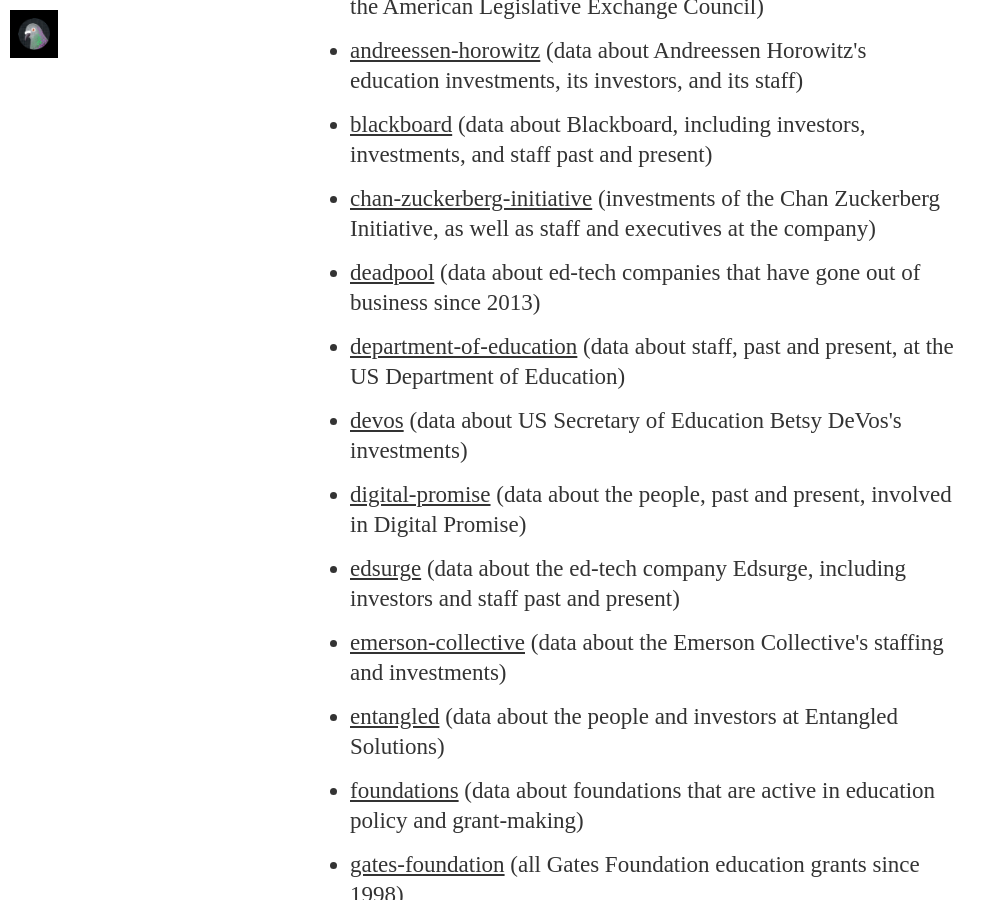
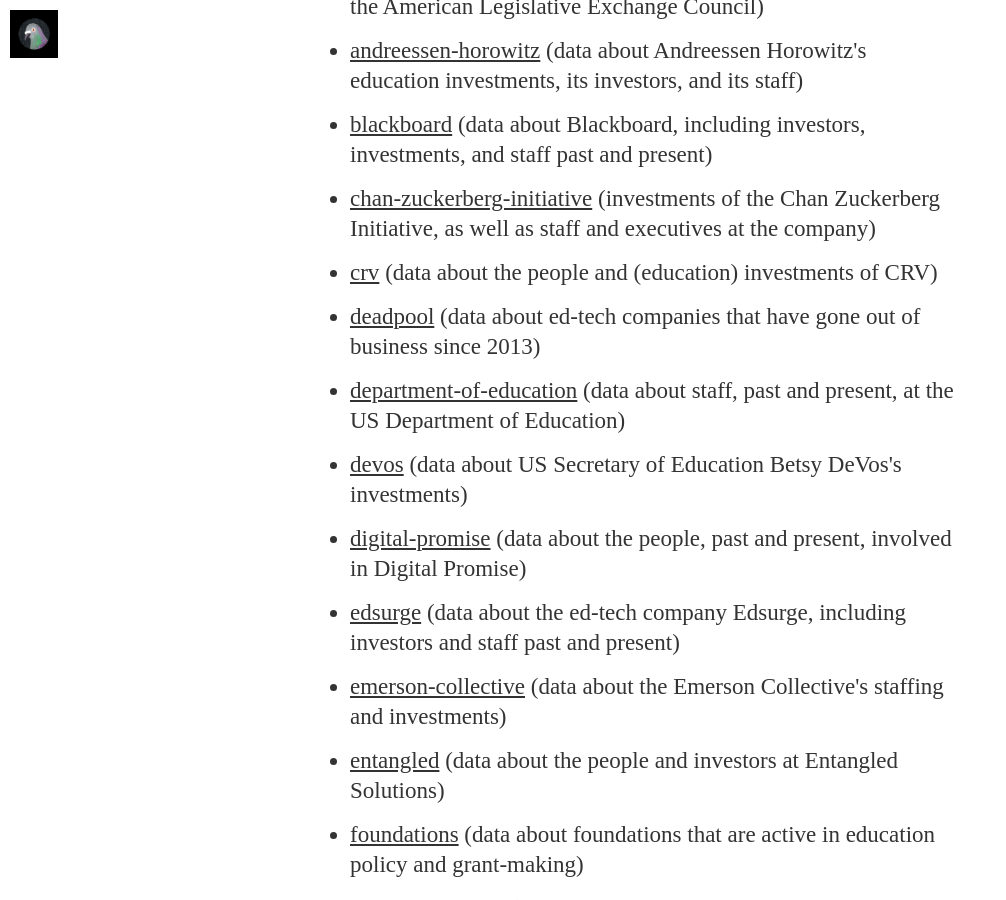
Before and after one commit to HackEducation/data, a Jekyll site: the page built from index.html, in a window 1280 px wide and 900 px high, scrolled down 1178 px. Shown: the whole window, without its empty margins (0-1006 px from the left). Built offline with Jekyll 4.4.1, drawn with Linux system fonts in a browser that asks for light colours; nearby versions of some CDN libraries; some web fonts are replaced.

Commit message:
added data set

```diff
--- a/index.html
+++ b/index.html
@@ -12,6 +12,7 @@
 <li><a href="https://hack-education-data.github.io/andreessen-horowitz">andreessen-horowitz</a> (data about Andreessen Horowitz's education investments, its investors, and its staff)</li>
 <li><a href="https://Hack-Education-Data.github.io/blackboard">blackboard</a> (data about Blackboard, including investors, investments, and staff past and present)</li>
 <li><a href="https://Hack-Education-Data.github.io/chan-zuckerberg-initiative">chan-zuckerberg-initiative</a> (investments of the Chan Zuckerberg Initiative, as well as staff and executives at the company)</li>
+<li><a href="https://hack-education-data.github.io/crv">crv</a> (data about the people and (education) investments of CRV)</li>
 <li><a href="https://Hack-Education-Data.github.io/deadpool">deadpool</a> (data about ed-tech companies that have gone out of business since 2013)</li>
 <li><a href="https://hack-education-data.github.io/department-of-education">department-of-education</a> (data about staff, past and present, at the US Department of Education)</li>
 <li><a href="https://hack-education-data.github.io/devos/">devos</a> (data about US Secretary of Education Betsy DeVos's investments)</li>
```
